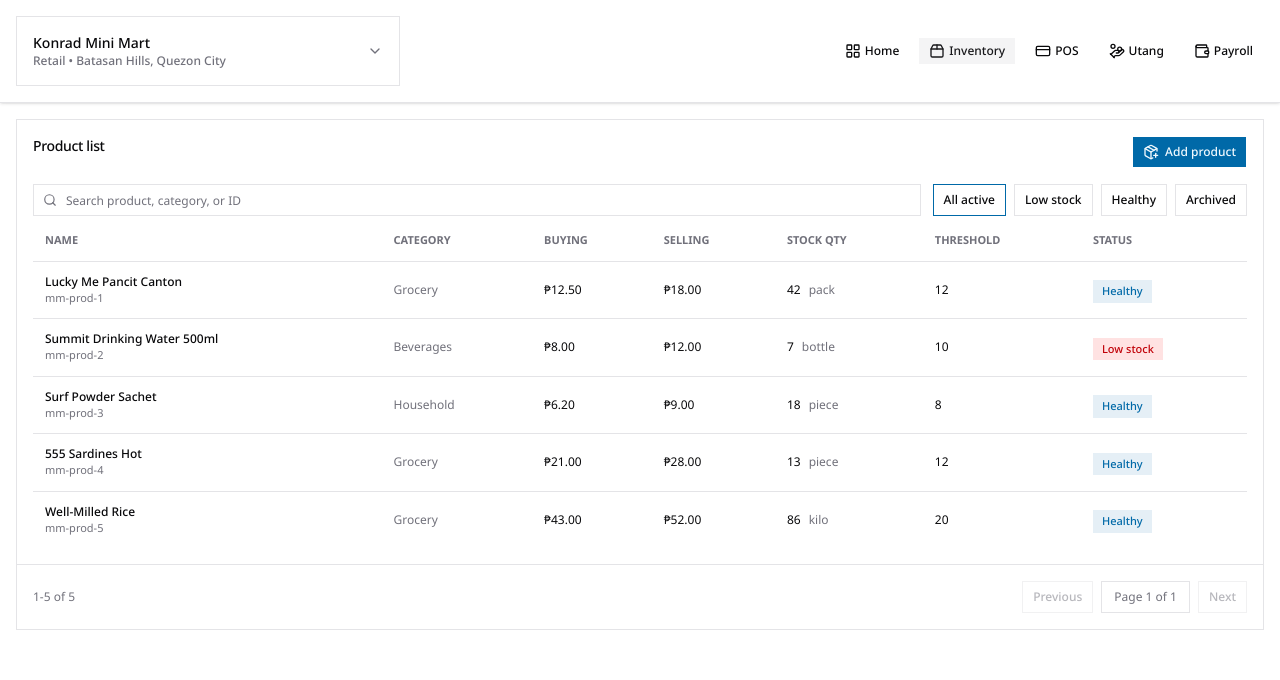
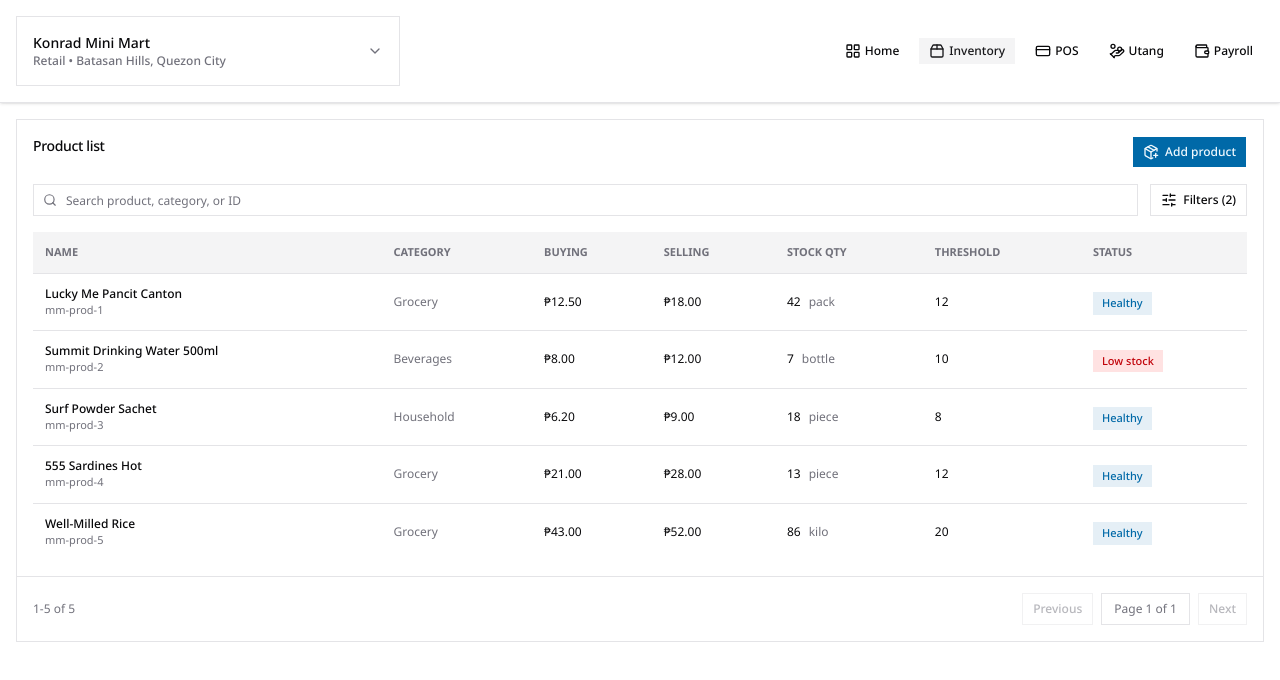
Before and after one commit to sandrekynt/paldo, a Next.js app: page / in a window 1280 px wide. Shown: the top 680 px of the page. Built offline with nearby package versions, Linux system fonts and the light colour scheme.

Commit message:
fix: update styles for business switcher components and enhance product status handling in inventory workspace

```diff
--- a/components/inventory-workspace.tsx
+++ b/components/inventory-workspace.tsx
@@ -1,7 +1,7 @@
 "use client"
 
 import * as React from "react"
-import { PackagePlus, Search } from "lucide-react"
+import { PackagePlus, Search, SlidersHorizontal } from "lucide-react"
 
 import { Badge } from "@/components/ui/badge"
 import { Button } from "@/components/ui/button"
@@ -34,7 +34,7 @@ type InventoryWorkspaceProps = {
   selectedBusinessId: string
 }
 
-type StockFilter = "all" | "low" | "healthy" | "archived"
+type ProductStatus = "low" | "healthy" | "archived"
 
 type ProductDraft = {
   name: string
@@ -47,6 +47,7 @@ type ProductDraft = {
 }
 
 const PRODUCTS_PER_PAGE = 5
+const defaultStatuses: ProductStatus[] = ["low", "healthy"]
 
 function formatCurrency(value: number, currency: string) {
   return new Intl.NumberFormat("en-PH", {
@@ -57,7 +58,9 @@ function formatCurrency(value: number, currency: string) {
 }
 
 function getStatusBadge(product: DemoProduct) {
-  if (!product.isActive) {
+  const status = getProductStatus(product)
+
+  if (status === "archived") {
     return (
       <Badge variant="outline" className="border-dashed text-muted-foreground">
         Archived
@@ -65,7 +68,7 @@ function getStatusBadge(product: DemoProduct) {
     )
   }
 
-  if (product.currentStock <= product.lowStockThreshold) {
+  if (status === "low") {
     return (
       <Badge className="border-transparent bg-red-100 text-red-700">
         Low stock
@@ -74,6 +77,18 @@ function getStatusBadge(product: DemoProduct) {
   }
 
   return <Badge variant="success">Healthy</Badge>
+}
+
+function getProductStatus(product: DemoProduct): ProductStatus {
+  if (!product.isActive) {
+    return "archived"
+  }
+
+  if (product.currentStock <= product.lowStockThreshold) {
+    return "low"
+  }
+
+  return "healthy"
 }
 
 function Field({
@@ -109,7 +124,10 @@ function ProductForm({
     <div className="grid gap-4">
       <div className="grid gap-4 md:grid-cols-2">
         <Field label="Name">
-          <Input value={draft.name} onChange={(event) => onChange("name", event.target.value)} />
+          <Input
+            value={draft.name}
+            onChange={(event) => onChange("name", event.target.value)}
+          />
         </Field>
         <Field label="Category" hint="free text">
           <Input
@@ -138,7 +156,9 @@ function ProductForm({
         <Field label="Low stock threshold">
           <Input
             value={draft.lowStockThreshold}
-            onChange={(event) => onChange("lowStockThreshold", event.target.value)}
+            onChange={(event) =>
+              onChange("lowStockThreshold", event.target.value)
+            }
           />
         </Field>
       </div>
@@ -149,7 +169,7 @@ function ProductForm({
             <button
               key={category}
               type="button"
-              className="border-border hover:bg-muted rounded-none border px-2 py-1 text-xs"
+              className="rounded-none border border-border px-2 py-1 text-xs hover:bg-muted"
               onClick={() => onChange("category", category)}
             >
               {category}
@@ -165,8 +185,9 @@ function ProductForm({
               key={unit}
               type="button"
               className={cn(
-                "border-border rounded-none border px-2 py-1 text-xs capitalize",
-                draft.unit === unit && "border-primary bg-primary/10 text-primary"
+                "rounded-none border border-border px-2 py-1 text-xs capitalize",
+                draft.unit === unit &&
+                  "border-primary bg-primary/10 text-primary"
               )}
               onClick={() => onChange("unit", unit)}
             >
@@ -187,14 +208,20 @@ function ProductListRow({
   currency: string
 }) {
   return (
-    <tr className="border-border border-t">
+    <tr className="border-t border-border">
       <td className="px-3 py-3">
         <p className="text-xs font-medium">{product.name}</p>
         <p className="text-[11px] text-muted-foreground">{product.id}</p>
       </td>
-      <td className="px-3 py-3 text-xs text-muted-foreground">{product.category}</td>
-      <td className="px-3 py-3 text-xs">{formatCurrency(product.buyingPrice, currency)}</td>
-      <td className="px-3 py-3 text-xs">{formatCurrency(product.sellingPrice, currency)}</td>
+      <td className="px-3 py-3 text-xs text-muted-foreground">
+        {product.category}
+      </td>
+      <td className="px-3 py-3 text-xs">
+        {formatCurrency(product.buyingPrice, currency)}
+      </td>
+      <td className="px-3 py-3 text-xs">
+        {formatCurrency(product.sellingPrice, currency)}
+      </td>
       <td className="px-3 py-3 text-xs">
         <div className="flex items-center gap-2">
           <span>{product.currentStock}</span>
@@ -214,13 +241,30 @@ export function InventoryWorkspace({
     demoBusinesses.find((entry) => entry.id === selectedBusinessId) ??
     demoBusinesses[0]
   const inventory = getInventoryDemo(business.id)
-  const [stockFilter, setStockFilter] = React.useState<StockFilter>("all")
+  const [selectedStatuses, setSelectedStatuses] =
+    React.useState<ProductStatus[]>(defaultStatuses)
   const [searchQuery, setSearchQuery] = React.useState("")
   const [page, setPage] = React.useState(1)
   const [addDraft, setAddDraft] = React.useState(inventory.drafts.addProduct)
+  const [filtersOpen, setFiltersOpen] = React.useState(false)
+  const filtersRef = React.useRef<HTMLDivElement>(null)
 
   React.useEffect(() => {
-    setStockFilter("all")
+    function handlePointerDown(event: MouseEvent) {
+      if (!filtersRef.current?.contains(event.target as Node)) {
+        setFiltersOpen(false)
+      }
+    }
+
+    document.addEventListener("mousedown", handlePointerDown)
+
+    return () => {
+      document.removeEventListener("mousedown", handlePointerDown)
+    }
+  }, [])
+
+  React.useEffect(() => {
+    setSelectedStatuses(defaultStatuses)
     setSearchQuery("")
     setPage(1)
     setAddDraft(inventory.drafts.addProduct)
@@ -238,30 +282,20 @@ export function InventoryWorkspace({
       return false
     }
 
-    if (stockFilter === "archived") {
-      return !product.isActive
-    }
-
-    if (!product.isActive) {
-      return false
-    }
-
-    if (stockFilter === "low") {
-      return product.currentStock <= product.lowStockThreshold
-    }
-
-    if (stockFilter === "healthy") {
-      return product.currentStock > product.lowStockThreshold
-    }
-
-    return true
+    return (
+      selectedStatuses.length === 0 ||
+      selectedStatuses.includes(getProductStatus(product))
+    )
   })
 
   React.useEffect(() => {
     setPage(1)
-  }, [searchQuery, stockFilter, selectedBusinessId])
+  }, [searchQuery, selectedStatuses, selectedBusinessId])
 
-  const totalPages = Math.max(1, Math.ceil(filteredProducts.length / PRODUCTS_PER_PAGE))
+  const totalPages = Math.max(
+    1,
+    Math.ceil(filteredProducts.length / PRODUCTS_PER_PAGE)
+  )
   const currentPage = Math.min(page, totalPages)
   const pageStart = (currentPage - 1) * PRODUCTS_PER_PAGE
   const paginatedProducts = filteredProducts.slice(
@@ -297,7 +331,9 @@ export function InventoryWorkspace({
                 />
               </div>
               <SheetFooter className="border-t sm:flex-row sm:justify-between">
-                  <SheetClose render={<Button variant="ghost" />}>Cancel</SheetClose>
+                <SheetClose render={<Button variant="ghost" />}>
+                  Cancel
+                </SheetClose>
                 <Button>Save new product</Button>
               </SheetFooter>
             </SheetContent>
@@ -315,40 +351,79 @@ export function InventoryWorkspace({
               className="pl-8"
             />
           </div>
-          <div className="flex flex-wrap gap-2">
+          <div ref={filtersRef} className="relative">
+            <Button
+              size="default"
+              variant="outline"
+              className={cn("h-8", filtersOpen && "border-primary")}
+              onClick={() => setFiltersOpen((current) => !current)}
+            >
+              <SlidersHorizontal className="size-4" />
+              Filters
+              {selectedStatuses.length > 0
+                ? ` (${selectedStatuses.length})`
+                : ""}
+            </Button>
+            {filtersOpen ? (
+              <div className="absolute top-full right-0 z-20 mt-2 w-36 border border-border bg-popover p-4 shadow-sm">
+                <div className="mb-3 flex items-center justify-between gap-3">
+                  <p className="text-xs font-medium">Statuses</p>
+                  <button
+                    type="button"
+                    className="text-xs text-muted-foreground hover:text-foreground"
+                    onClick={() => setSelectedStatuses([])}
+                  >
+                    Clear
+                  </button>
+                </div>
+                <div className="grid gap-3 text-xs">
                   {[
-              { id: "all", label: "All active" },
                     { id: "low", label: "Low stock" },
                     { id: "healthy", label: "Healthy" },
                     { id: "archived", label: "Archived" },
-            ].map((item) => (
-              <Button
+                  ].map((item) => {
+                    const checked = selectedStatuses.includes(
+                      item.id as ProductStatus
+                    )
+
+                    return (
+                      <label
                         key={item.id}
-                size="default"
-                variant="outline"
-                className={cn(
-                  "h-8",
-                  stockFilter === item.id && "border-primary"
-                )}
-                onClick={() => setStockFilter(item.id as StockFilter)}
+                        className="flex items-center gap-3 text-foreground"
                       >
-                {item.label}
-              </Button>
-            ))}
+                        <input
+                          type="checkbox"
+                          checked={checked}
+                          onChange={() =>
+                            setSelectedStatuses((current) =>
+                              checked
+                                ? current.filter((status) => status !== item.id)
+                                : [...current, item.id as ProductStatus]
+                            )
+                          }
+                          className="size-4 rounded-none border border-input accent-[var(--color-primary)]"
+                        />
+                        <span>{item.label}</span>
+                      </label>
+                    )
+                  })}
+                </div>
+              </div>
+            ) : null}
           </div>
         </div>
 
         <div className="hidden overflow-x-auto lg:block">
           <table className="min-w-full border-collapse">
             <thead>
-              <tr className="text-left text-[11px] uppercase text-muted-foreground">
-                <th className="px-3 pb-3">Name</th>
-                <th className="px-3 pb-3">Category</th>
-                <th className="px-3 pb-3">Buying</th>
-                <th className="px-3 pb-3">Selling</th>
-                <th className="px-3 pb-3">Stock qty</th>
-                <th className="px-3 pb-3">Threshold</th>
-                <th className="px-3 pb-3">Status</th>
+              <tr className="bg-secondary text-left text-[11px] text-muted-foreground uppercase">
+                <th className="px-3 py-3 align-middle">Name</th>
+                <th className="px-3 py-3 align-middle">Category</th>
+                <th className="px-3 py-3 align-middle">Buying</th>
+                <th className="px-3 py-3 align-middle">Selling</th>
+                <th className="px-3 py-3 align-middle">Stock qty</th>
+                <th className="px-3 py-3 align-middle">Threshold</th>
+                <th className="px-3 py-3 align-middle">Status</th>
               </tr>
             </thead>
             <tbody>
@@ -365,7 +440,10 @@ export function InventoryWorkspace({
 
         <div className="grid gap-3 lg:hidden">
           {paginatedProducts.map((product) => (
-            <div key={product.id} className="border-border grid gap-3 border p-3 text-left">
+            <div
+              key={product.id}
+              className="grid gap-3 border border-border p-3 text-left"
+            >
               <div className="flex flex-wrap items-start justify-between gap-2">
                 <div>
                   <p className="text-sm font-medium">{product.name}</p>
@@ -376,8 +454,12 @@ export function InventoryWorkspace({
                 {getStatusBadge(product)}
               </div>
               <div className="grid grid-cols-2 gap-2 text-xs text-muted-foreground">
-                <span>Buy {formatCurrency(product.buyingPrice, business.currency)}</span>
-                <span>Sell {formatCurrency(product.sellingPrice, business.currency)}</span>
+                <span>
+                  Buy {formatCurrency(product.buyingPrice, business.currency)}
+                </span>
+                <span>
+                  Sell {formatCurrency(product.sellingPrice, business.currency)}
+                </span>
                 <span>Stock {product.currentStock}</span>
                 <span>Threshold {product.lowStockThreshold}</span>
               </div>
@@ -386,7 +468,7 @@ export function InventoryWorkspace({
         </div>
 
         {filteredProducts.length === 0 ? (
-          <div className="border-border bg-muted/20 border p-6 text-center text-xs text-muted-foreground">
+          <div className="border border-border bg-muted/20 p-6 text-center text-xs text-muted-foreground">
             No products match this filter yet.
           </div>
         ) : null}
@@ -410,7 +492,7 @@ export function InventoryWorkspace({
           >
             Previous
           </Button>
-            <div className="border-border flex h-8 items-center border px-3">
+          <div className="flex h-8 items-center border border-border px-3">
             Page {currentPage} of {totalPages}
           </div>
           <Button
@@ -418,9 +500,7 @@ export function InventoryWorkspace({
             size="default"
             className="h-8"
             disabled={currentPage === totalPages}
-              onClick={() =>
-                setPage((value) => Math.min(totalPages, value + 1))
-              }
+            onClick={() => setPage((value) => Math.min(totalPages, value + 1))}
           >
             Next
           </Button>
```
Also changed, not shown: components/home-shell.tsx (+4 -3 lines). Lines whose indentation alone changed are shown as unchanged.
